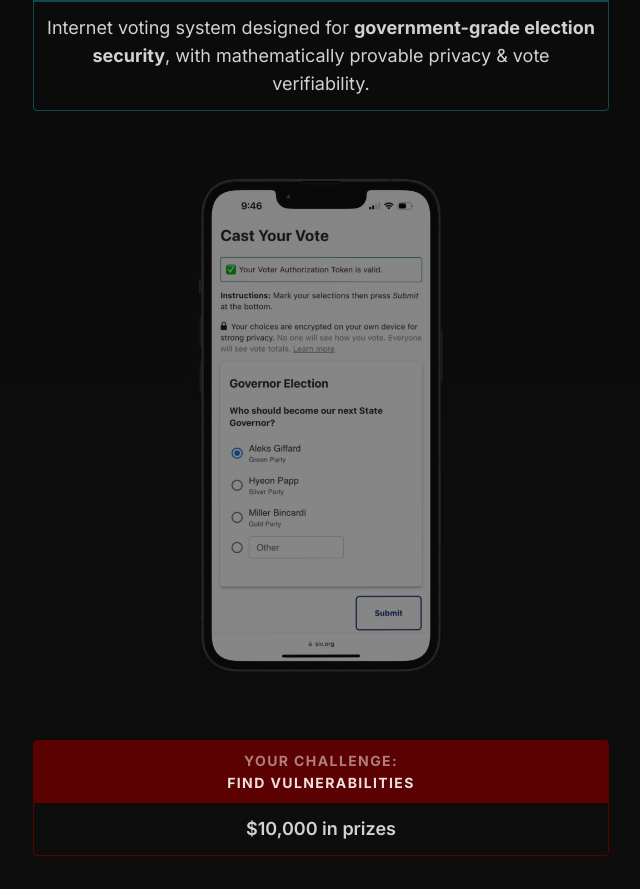
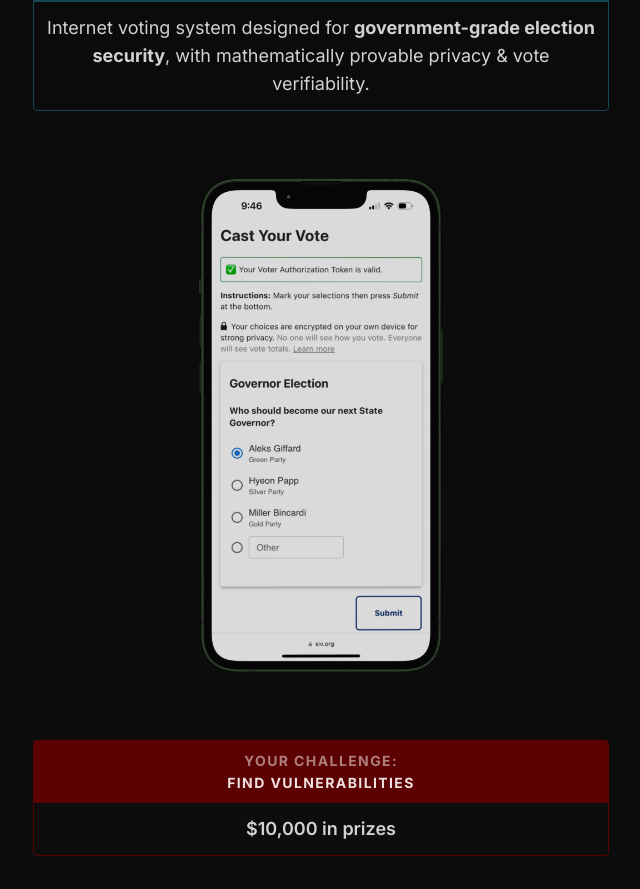
Before and after one commit to siv-org/hack.siv.org, a Next.js app: page / in a window 1280 px wide. Shown: the part 347-1236 px from the top of the page, without its empty margins (319-959 px from the left). Built offline with nearby package versions, Linux system fonts and the light colour scheme.

Commit message:
Adjust vote screenshot to scale opacity with ambient light

```diff
--- a/app/page.tsx
+++ b/app/page.tsx
@@ -8,6 +8,7 @@ import { Countdown } from './Countdown'
 import { FaGithub } from 'react-icons/fa'
 import { FiExternalLink } from 'react-icons/fi'
 import { FaSignalMessenger } from 'react-icons/fa6'
+import { scaleWithAmbientLight } from './scaleWithAmbientLight'
 
 const deepTeal = '#114852'
 const deepRed = 'rgb(92, 1, 1)'
@@ -48,7 +49,7 @@ export default function Home() {
         src={sivVoteUI}
         alt="Screenshot of SIV Vote UI"
         width={300}
-        className="opacity-50"
+        style={{ opacity: scaleWithAmbientLight(0.5, 0.85) }}
       />
 
       {/* YOUR CHALLENGE */}
--- /dev/null
+++ b/app/scaleWithAmbientLight.ts
@@ -0,0 +1,34 @@
+function getAmbientLightLevel() {
+  const now = new Date()
+  const hours = now.getHours() + now.getMinutes() / 60 // Convert current time to decimal hours
+
+  // Define transition times
+  const morningStart = 7.0 // Transition starts at 7:00 AM
+  const morningEnd = 9.0 // Bright period starts at 9:00 AM
+  const eveningStart = 19.0 // Bright period ends at 7:00 PM
+  const eveningEnd = 21.0 // Transition ends at 9:00 PM
+
+  let lightLevel
+
+  if (hours >= morningEnd && hours <= eveningStart) {
+    // Full brightness during the day
+    lightLevel = 1
+  } else if (hours > eveningStart && hours < eveningEnd) {
+    // Evening transition
+    lightLevel = (eveningEnd - hours) / (eveningEnd - eveningStart)
+  } else if (hours > morningStart && hours < morningEnd) {
+    // Morning transition
+    lightLevel = (hours - morningStart) / (morningEnd - morningStart)
+  } else {
+    // It is dark before morning start and after evening end
+    lightLevel = 0
+  }
+
+  return lightLevel
+}
+
+export function scaleWithAmbientLight(min: number, max: number) {
+  const ambientLightLevel = getAmbientLightLevel() // Get the current ambient light level
+  // Scale the output based on the ambient light level
+  return min + (max - min) * ambientLightLevel
+}
```
